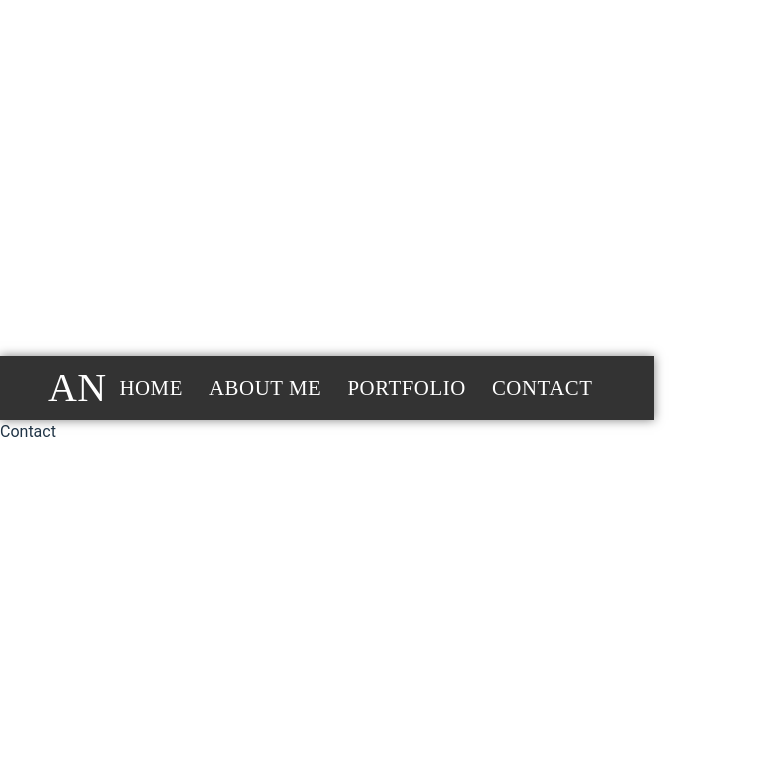
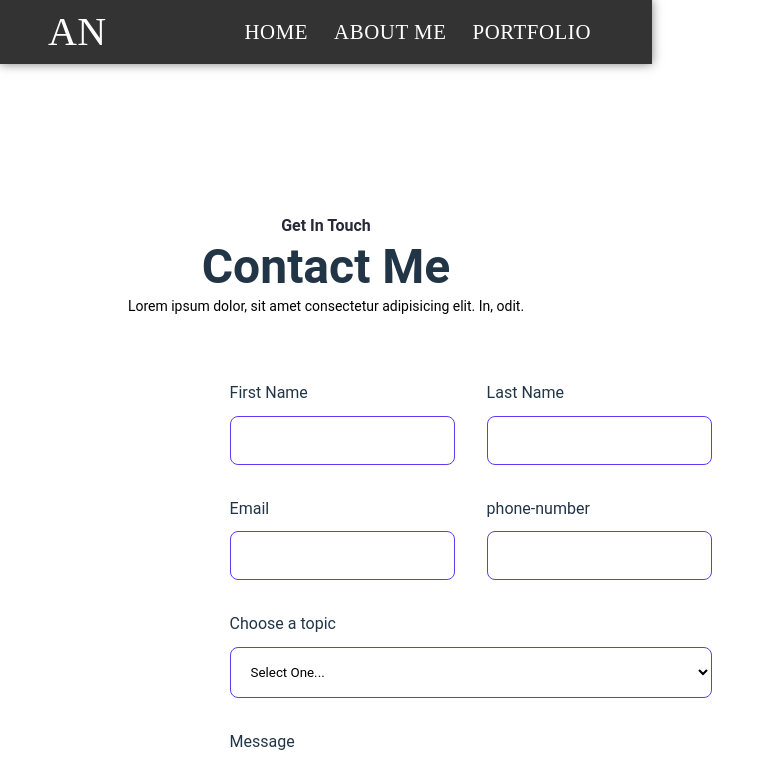
Before and after one commit to NunezAndy/react-personal-website, a React (Vite) app in the folder react-personal-website/: page /contact in a window 1280 px wide. Shown: the top 762 px of the page, without its empty margins (0-775 px from the left). Built offline with nearby package versions, Linux system fonts and the light colour scheme.

Commit message:
contact changes

```diff
--- a/react-personal-website/src/App.css
+++ b/react-personal-website/src/App.css
@@ -262,3 +262,44 @@
 .portfolio--section--card:hover path {
   stroke: #006b6a;
 }
+
+.contact--section {
+  display: flex;
+  padding: 150px 85px;
+  flex-direction: column;
+  justify-content: center;
+  align-items: center;
+  text-align: center;
+  gap: 64px;
+}
+.contact--form--container {
+  display: grid;
+  grid-template-columns: auto;
+  grid-template-rows: repeat(5, auto);
+  width: 40%;
+  row-gap: 32px;
+}
+.container {
+  display: grid;
+  grid-template-columns: repeat(2, auto);
+  column-gap: 32px;
+  row-gap: 32px;
+}
+.contact--label {
+  display: flex;
+  flex-direction: column;
+  align-items: flex-start;
+  gap: 10.6px;
+  flex: 1 0 0;
+  width: 100%;
+}
+.contact--input {
+  display: flex;
+  font-family: "Roboto";
+  padding: 16px;
+  align-items: center;
+  align-self: stretch;
+  border-radius: 8px;
+  border: 1.333px solid var(--primary);
+  background: var(--white);
+}
--- a/react-personal-website/src/components/Contact.jsx
+++ b/react-personal-website/src/components/Contact.jsx
@@ -1,9 +1,82 @@
-import React from 'react'
-
-function Contact() {
+export default function Contact() {
   return (
-    <div>Contact</div>
-  )
+    <section id="Contact" className="contact--section">
+      <div>
+        <p className="sub--title">Get In Touch</p>
+        <h2>Contact Me</h2>
+        <p className="text-lg">
+          Lorem ipsum dolor, sit amet consectetur adipisicing elit. In, odit.
+        </p>
+      </div>
+      <form className="contact--form--container">
+        <div className="container">
+          <label htmlFor="first-name" className="contact--label">
+            <span className="text-md">First Name</span>
+            <input
+              type="text"
+              className="contact--input text-md"
+              name="first-name"
+              id="first-name"
+              required
+            />
+          </label>
+          <label htmlFor="last-name" className="contact--label">
+            <span className="text-md">Last Name</span>
+            <input
+              type="text"
+              className="contact--input text-md"
+              name="last-name"
+              id="last-name"
+              required
+            />
+          </label>
+          <label htmlFor="email" className="contact--label">
+            <span className="text-md">Email</span>
+            <input
+              type="email"
+              className="contact--input text-md"
+              name="email"
+              id="email"
+              required
+            />
+          </label>
+          <label htmlFor="phone-number" className="contact--label">
+            <span className="text-md">phone-number</span>
+            <input
+              type="number"
+              className="contact--input text-md"
+              name="phone-number"
+              id="phone-number"
+              required
+            />
+          </label>
+        </div>
+        <label htmlFor="choode-topic" className="contact--label">
+          <span className="text-md">Choose a topic</span>
+          <select id="choose-topic" className="contact--input text-md">
+            <option>Select One...</option>
+            <option>Item 1</option>
+            <option>Item 2</option>
+            <option>Item 3</option>
+          </select>
+        </label>
+        <label htmlFor="message" className="contact--label">
+          <span className="text-md">Message</span>
+          <textarea
+            className="contact--input text-md"
+            id="message"
+            rows="8"
+            placeholder="Type your message..."
+          />
+        </label>
+        <label htmlFor="checkboc" className="checkbox--label">
+          <input type="checkbox" required name="checkbox" id="checkbox" />
+          <span className="text-sm">I accept the terms</span>
+        </label>
+        <div>
+          <button className="btn btn-primary contact--form--btn">Submit</button>
+        </div>
+      </form>
+    </section>
+  );
 }
-
-export default Contact
--- a/react-personal-website/src/components/Homepage.jsx
+++ b/react-personal-website/src/components/Homepage.jsx
@@ -1,5 +1,6 @@
 import React from 'react'
 import Skills from './Skills';
+import Contact from './Contact';
 
 function Homepage() {
   return (
@@ -23,6 +24,9 @@
         <div>
           <Skills />
         </div>
+        <div>
+          <Contact />
+        </div>
     </section>
 
   );
--- a/react-personal-website/src/components/Navbar.jsx
+++ b/react-personal-website/src/components/Navbar.jsx
@@ -91,9 +91,7 @@
                   <Button color="inherit" component={NavLink} to="/projects" sx={navLinkStyle}>
                     Portfolio
                   </Button>
-                  <Button color="inherit" component={NavLink} to="/contact" sx={navLinkStyle}>
-                    Contact
-                  </Button>
+
 
                 </>
               )}
```
